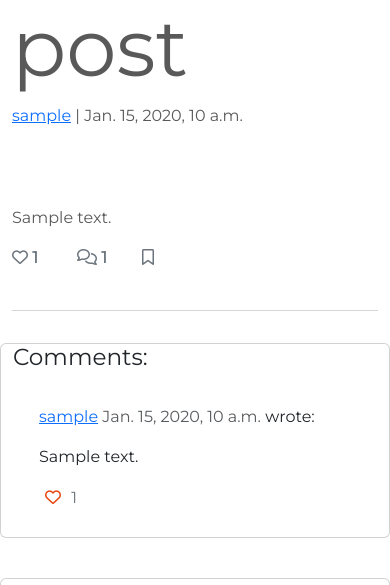
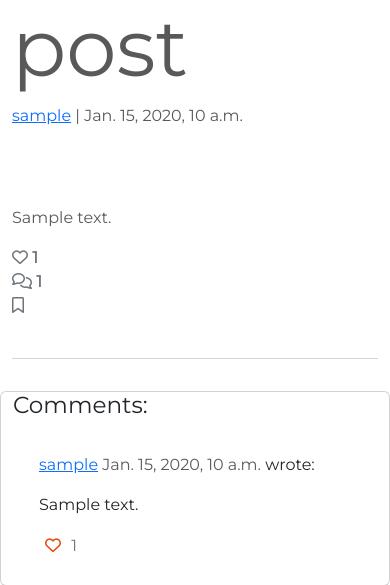
Before and after one commit to Sean-OBrien95/veg-life, a Django app: a page that uses templates/post_detail.html in a window 390 px wide. Shown: the part 207-792 px from the top of the page. Run offline with Django 3.2, Linux system fonts and the light colour scheme; tables that the repository leaves empty hold one stand-in row (values such as "Sample post"); parts of the project's set-up code (start-up, migrations or seed data) failed here and were passed over; some libraries are stand-ins or nearby versions.

```diff
--- a/templates/create_post.html
+++ b/templates/create_post.html
@@ -5,7 +5,7 @@
     <form method="post" enctype="multipart/form-data">
         {% csrf_token %}
         {{ form.as_p }}
-        <button type="submit">Create Post</button>
+        <button type="submit" class="btn btn-custom">Create Post</button>
     </form>
 </div>
 
--- a/templates/post_detail.html
+++ b/templates/post_detail.html
@@ -41,7 +41,7 @@
                     {{ post.content | safe }}
                 </p>
                 <div class="row">
-                    <div class="col-2">
+                    <div class="col-md-2">
                         <strong>
                             {% if user.is_authenticated %}
                             <form class="d-inline" action="{% url 'post_like' post.slug %}" method="POST">
@@ -60,13 +60,13 @@
                             <span class="text-secondary">{{ post.number_of_likes }} </span>
                         </strong>
                     </div>
-                    <div class="col-2">
+                    <div class="col-md-2">
                         {% with comments.count as total_comments %}
                         <strong class="text-secondary"><i class="far fa-comments"></i>
                             {{ total_comments }}</strong>
                         {% endwith %}
                     </div>
-                    <div class="col-2">
+                    <div class="col-md-2">
                         <strong>
                             {% if user.is_authenticated %}
                             <form class="d-inline" action="{% url 'toggle_bookmark' post.id %}" method="POST">
@@ -86,12 +86,12 @@
                             {% endif %}
                         </strong>
                     </div>
-                    <div class="col-2">
+                    <div class="col-md-2">
                         {% if user.is_authenticated and user == post.author %}
                         <a href="{% url 'edit_post' slug=post.slug %}">Edit</a>
                         {% endif %}
                     </div>
-                    <div class="col-2">
+                    <div class="col-md-2">
                         {% if user.is_authenticated and user == post.author %}
                         <a href="{% url 'confirm_delete' slug=post.slug %}">Delete</a>
                         {% endif %}
```
Also changed, not shown: veglife/settings.py (+17 -0 lines).
